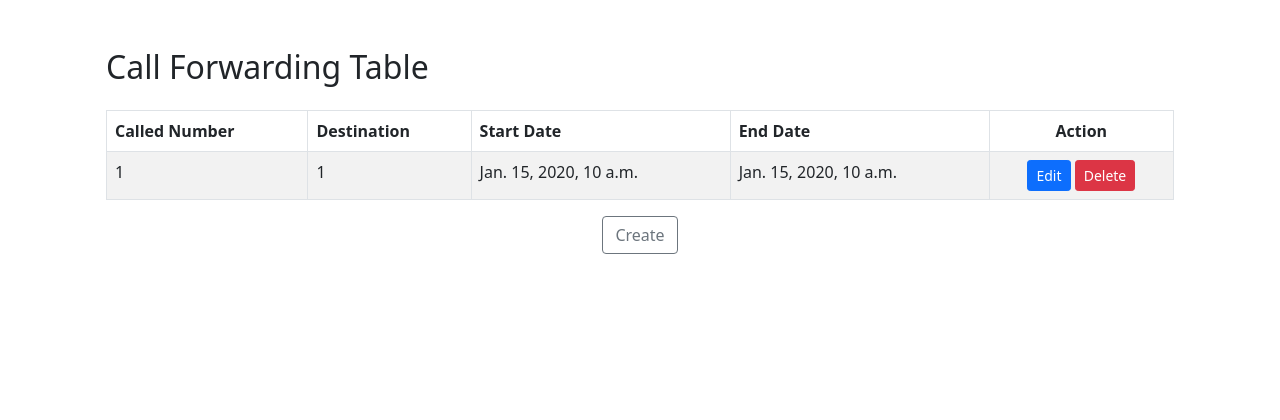
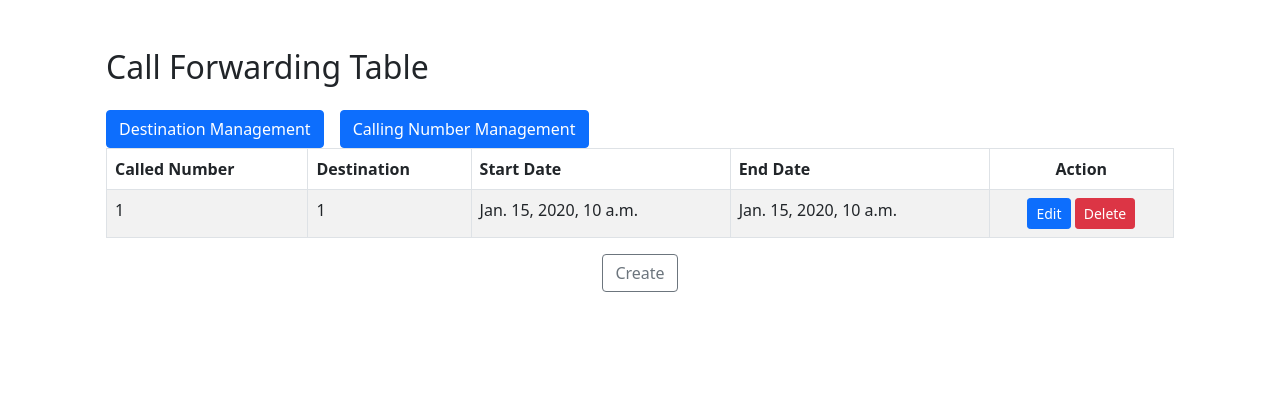
Before and after one commit to SAMJ-CSDC26BB/SAMJ-Django-TBC, a Django app: template samjTBC/samj/templates/tbc.html in a window 1280 px wide. Shown: the part 56-476 px from the top of the page. Run offline with Django 5.2, Linux system fonts and the light colour scheme; the template is opened without the code that fills it: most values are stand-ins (such as "Sample title", 1, 10 or a date in 2020); some libraries are stand-ins or nearby versions.

Commit message:
added simple navigation between tables

```diff
--- a/samjTBC/samj/templates/callingNumberManagement.html
+++ b/samjTBC/samj/templates/callingNumberManagement.html
@@ -10,6 +10,10 @@
 {% block body %}
 <div class="container px-4 py-5" id="custom-cards">
     <h2 class="mb-4">Calling Number Table</h2>
+            <div class="d-flex gap-3">
+                        <a href="{% url 'tbc' %}" class="btn btn-primary">TBC Management</a>
+        <a href="{% url 'destination_management' %}" class="btn btn-primary">Destination Management</a>
+    </div>
     <div class="dataTable-container table-responsive">
         <table id="destinationsTable" class="table table-striped table-bordered">
             <thead>
--- a/samjTBC/samj/templates/destination_management.html
+++ b/samjTBC/samj/templates/destination_management.html
@@ -10,6 +10,11 @@
 {% block body %}
 <div class="container px-4 py-5" id="custom-cards">
     <h2 class="mb-4">Destination Table</h2>
+            <div class="d-flex gap-3">
+        <a href="{% url 'tbc' %}" class="btn btn-primary">TBC Management</a>
+        <a href="{% url 'callingNumberManagement' %}" class="btn btn-primary">Calling Number Management</a>
+    </div>
+
     <div class="dataTable-container table-responsive">
         <table id="destinationsTable" class="table table-striped table-bordered">
             <thead>
--- a/samjTBC/samj/templates/tbc.html
+++ b/samjTBC/samj/templates/tbc.html
@@ -10,6 +10,10 @@
 {% block body %}
 <div class="container px-4 py-5" id="custom-cards">
     <h2 class="mb-4">Call Forwarding Table</h2>
+        <div class="d-flex gap-3">
+        <a href="{% url 'destination_management' %}" class="btn btn-primary">Destination Management</a>
+        <a href="{% url 'callingNumberManagement' %}" class="btn btn-primary">Calling Number Management</a>
+    </div>
     <div class="dataTable-container table-responsive">
         <table id="tbcTable" class="table table-striped table-bordered">
             <thead>
```
